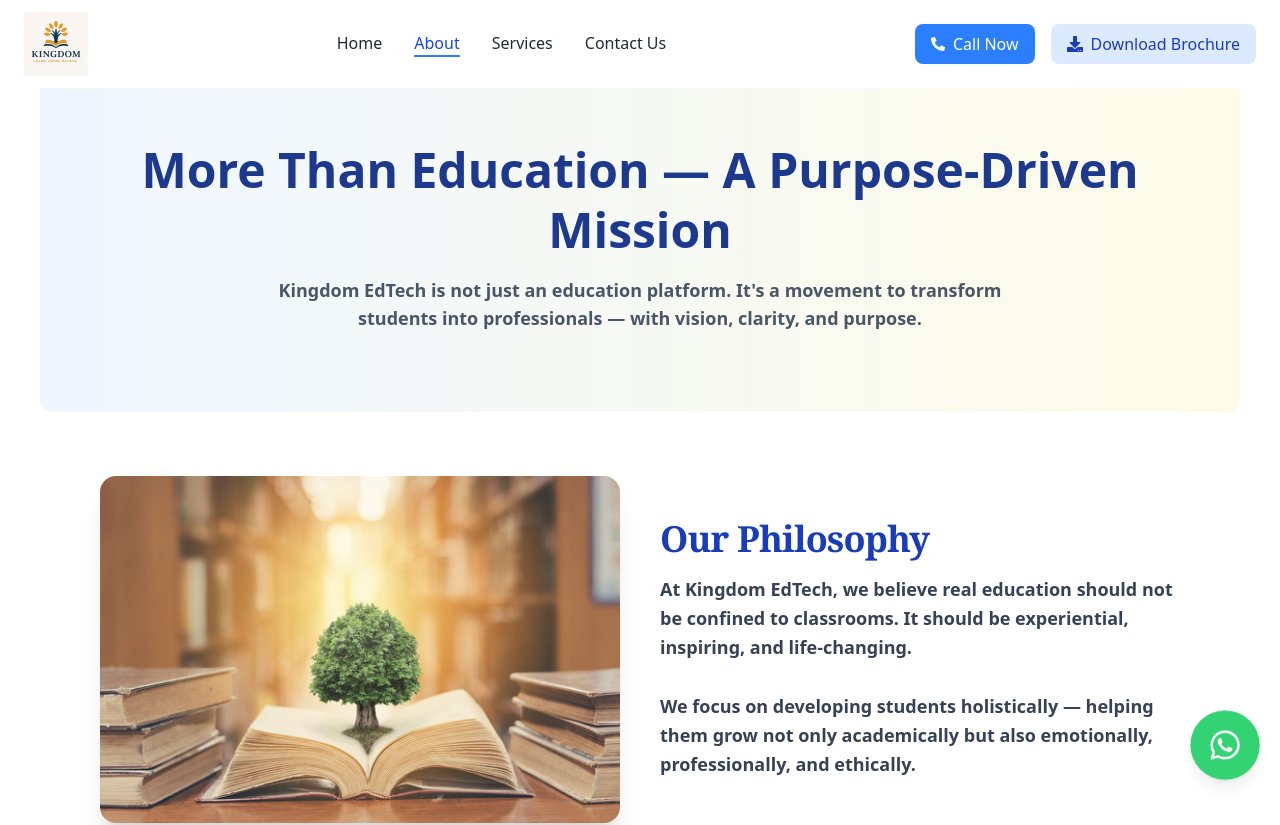
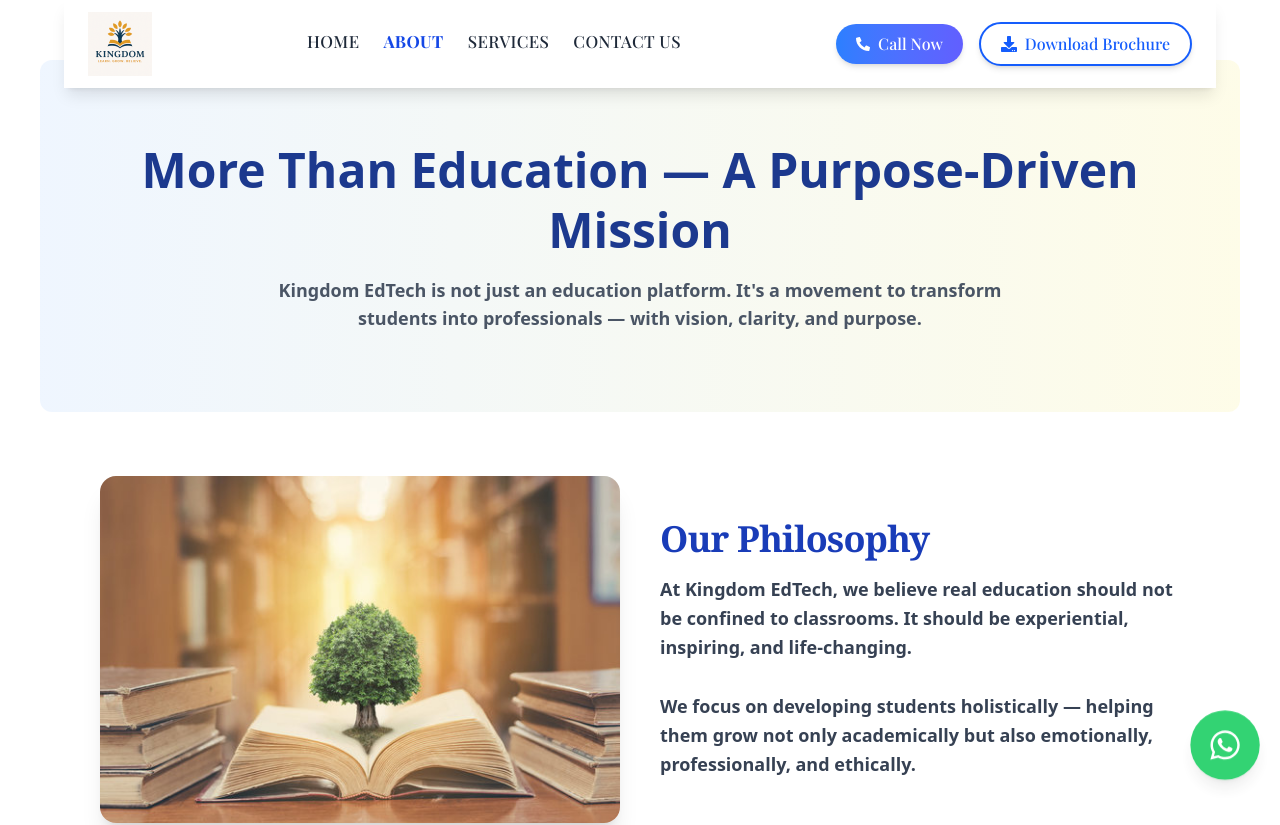
Before and after one commit to Inkarp/NewWebsiteKing, a React (Vite) app in the folder frontend/: page /about in a window 1280 px wide. Shown: the top 825 px of the page. Built offline with nearby package versions, Linux system fonts and the light colour scheme.

Commit message:
changed the code

```diff
--- a/frontend/index.html
+++ b/frontend/index.html
@@ -3,6 +3,8 @@
   <head>
     <meta charset="UTF-8" />
     <link rel="icon" type="image/svg+xml" href="/Logo.png" />
+    <link href="https://fonts.googleapis.com/css2?family=Playfair+Display:wght@500;700&display=swap" rel="stylesheet">
+
     <meta name="viewport" content="width=device-width, initial-scale=1.0" />
     <title>Kingdom Edutech</title>
   </head>
--- a/frontend/src/pages/Header.jsx
+++ b/frontend/src/pages/Header.jsx
@@ -7,11 +7,8 @@
   const [mobileMenuOpen, setMobileMenuOpen] = useState(false);
   const [scrolled, setScrolled] = useState(false);
 
-  // Sticky scroll effect
   useEffect(() => {
-    const handleScroll = () => {
-      setScrolled(window.scrollY > 10);
-    };
+    const handleScroll = () => setScrolled(window.scrollY > 10);
     window.addEventListener('scroll', handleScroll);
     return () => window.removeEventListener('scroll', handleScroll);
   }, []);
@@ -25,9 +22,12 @@
 
   return (
     <header
-      className={`fixed top-0 left-0 w-full z-50 bg-white transition-shadow duration-300 ${
-        scrolled ? 'shadow-md' : 'shadow-none'
-      }`}
+  className={`fixed top-0 left-1/2 transform -translate-x-1/2 w-[90%] z-50 bg-white transition-all duration-300 ease-in-out ${
+    scrolled ? 'shadow-md top-5 border rounded-lg' : 'shadow-lg'
+  }`}
+
+
+      style={{ fontFamily: "'Playfair Display', serif" }}
     >
       <div className="px-6 py-3 flex items-center justify-between max-w-7xl mx-auto">
         {/* Logo */}
@@ -36,42 +36,44 @@
         </Link>
 
         {/* Desktop Nav */}
-        <nav className="hidden md:flex space-x-8 font-medium text-gray-800">
+        <nav className="hidden md:flex space-x-6 text-gray-800 tracking-wide text-[1.05rem] uppercase">
           {navLinks.map((link) => (
             <NavLink
               key={link.name}
               to={link.path}
               className={({ isActive }) =>
-                `hover:text-blue-600 transition ${
-                  isActive ? 'text-blue-700 border-b-2 border-blue-500' : ''
+                `relative pb-1 transition-all duration-300 hover:text-blue-600 ${
+                  isActive ? 'text-blue-700 font-semibold' : ''
                 }`
               }
             >
-              {link.name}
+              <span className="relative after:absolute after:bottom-0 after:left-0 after:w-full after:h-[2px] after:bg-blue-600 after:scale-x-0 hover:after:scale-x-100 after:origin-left after:transition-transform after:duration-300">
+                {link.name}
+              </span>
             </NavLink>
           ))}
         </nav>
 
-        {/* Call Now + Brochure on Desktop */}
+        {/* Desktop CTAs */}
         <div className="hidden md:flex items-center space-x-4">
           <a
             href="tel:+917661956771"
-            className="flex items-center bg-blue-500 hover:bg-blue-600 text-white px-4 py-2 rounded-lg space-x-2"
+            className="flex items-center bg-gradient-to-r from-blue-500 to-indigo-500 hover:from-blue-600 hover:to-indigo-600 text-white px-5 py-2 rounded-full shadow-md space-x-2 transition"
           >
             <FaPhoneAlt className="text-sm" />
             <span>Call Now</span>
           </a>
           <a
-            href="/KingdomBrochure.pdf" // Ensure this file is in your public folder
+            href="/KingdomBrochure.pdf"
             download
-            className="flex items-center bg-blue-100 hover:bg-blue-200 text-blue-800 px-4 py-2 rounded-lg space-x-2 font-medium"
+            className="flex items-center bg-white border-2 border-blue-600 text-blue-600 hover:bg-blue-600 hover:text-white px-5 py-2 rounded-full shadow-md space-x-2 transition"
           >
             <FaDownload />
             <span>Download Brochure</span>
           </a>
         </div>
 
-        {/* Mobile Menu Toggle */}
+        {/* Mobile Menu Button */}
         <button
           className="md:hidden text-2xl text-gray-800"
           onClick={() => setMobileMenuOpen(!mobileMenuOpen)}
@@ -83,7 +85,7 @@
       {/* Mobile Menu */}
       {mobileMenuOpen && (
         <div className="md:hidden bg-white shadow-md border-t border-gray-100">
-          <nav className="flex flex-col space-y-4 px-6 py-4 font-medium text-gray-800">
+          <nav className="flex flex-col space-y-4 px-6 py-4 text-gray-800 tracking-wide text-[1rem] uppercase">
             {navLinks.map((link) => (
               <NavLink
                 key={link.name}
@@ -101,7 +103,7 @@
 
             <a
               href="tel:+917661956771"
-              className="flex items-center bg-blue-500 hover:bg-blue-600 text-white px-4 py-2 rounded-lg space-x-2"
+              className="flex items-center bg-gradient-to-r from-blue-500 to-indigo-500 hover:from-blue-600 hover:to-indigo-600 text-white px-5 py-2 rounded-full shadow-md space-x-2 transition"
             >
               <FaPhoneAlt />
               <span>Call Now</span>
@@ -109,7 +111,7 @@
             <a
               href="/KingdomBrochure.pdf"
               download
-              className="flex items-center bg-blue-100 hover:bg-blue-200 text-blue-800 px-4 py-2 rounded-lg space-x-2"
+              className="flex items-center bg-white border-2 border-blue-600 text-blue-600 hover:bg-blue-600 hover:text-white px-5 py-2 rounded-full shadow-md space-x-2 transition"
             >
               <FaDownload />
               <span>Download Brochure</span>
--- a/frontend/vite.config.js
+++ b/frontend/vite.config.js
@@ -11,5 +11,11 @@
   },
   optimizeDeps: {
   include: ['framer-motion'],
+},
+extend: {
+  fontFamily: {
+    brand: ['"Playfair Display"', 'serif']
+  }
 }
+
 })
```
